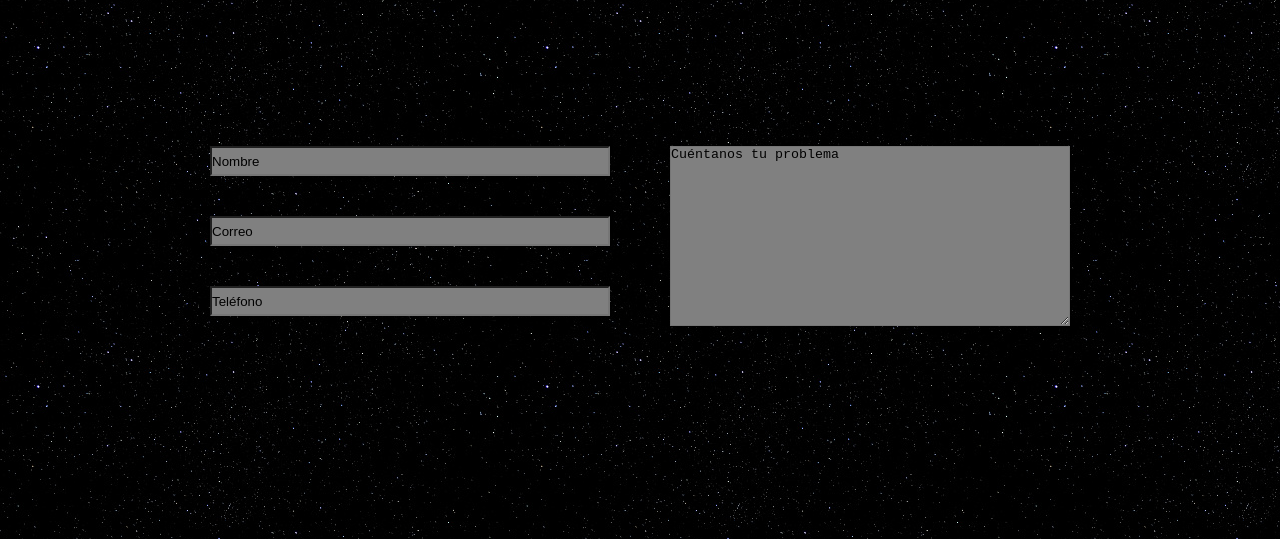
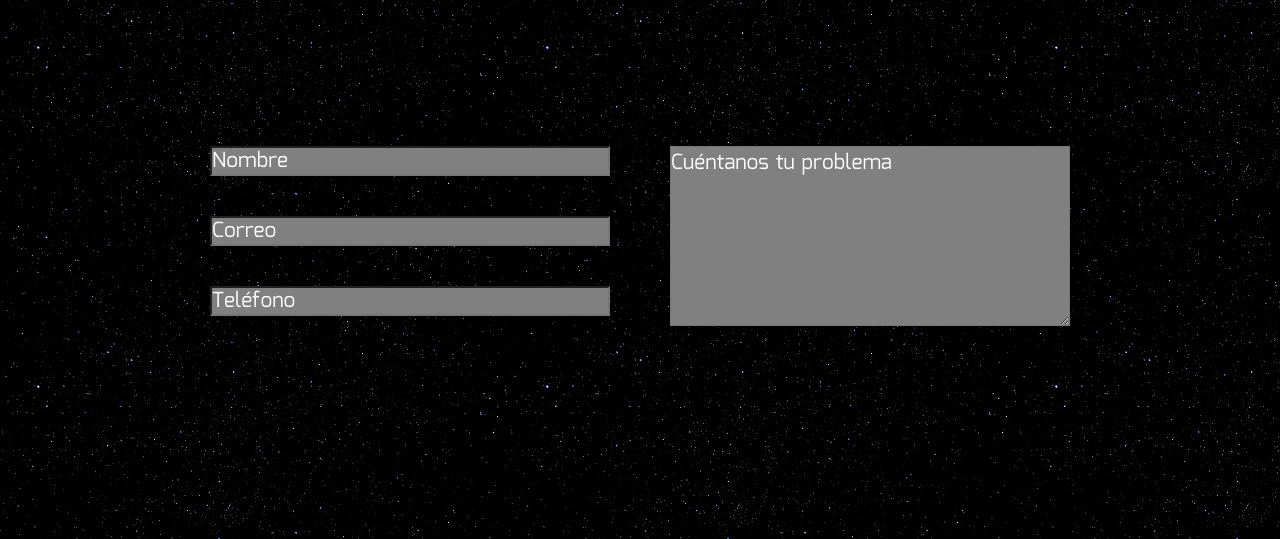
Before and after one commit to juanjesusnovo/rickymorty, a website built with Parcel: page src/contacto.html in a window 1280 px wide. Shown: the part 157-696 px from the top of the page. Built offline with nearby package versions, Linux system fonts and the light colour scheme.

Commit message:
cambios en letras contacto

```diff
--- a/src/Estilos.sass
+++ b/src/Estilos.sass
@@ -250,10 +250,16 @@ footer
   height: 30px
   margin-bottom: 40px
   background-color: gray
+  font-size: 1.3rem
+  font-family: mina
+  color: white
 textarea
   width: 50vh
   height: 180px
   background-color: gray
+  font-size: 1.3rem
+  color: white
+  font-family: mina
 
 //Inicio de Sesion
 .main-sesion
```
Also changed, not shown: dist/chapters.html, dist/characterExtended.html, dist/characters.html, 2 other files.
